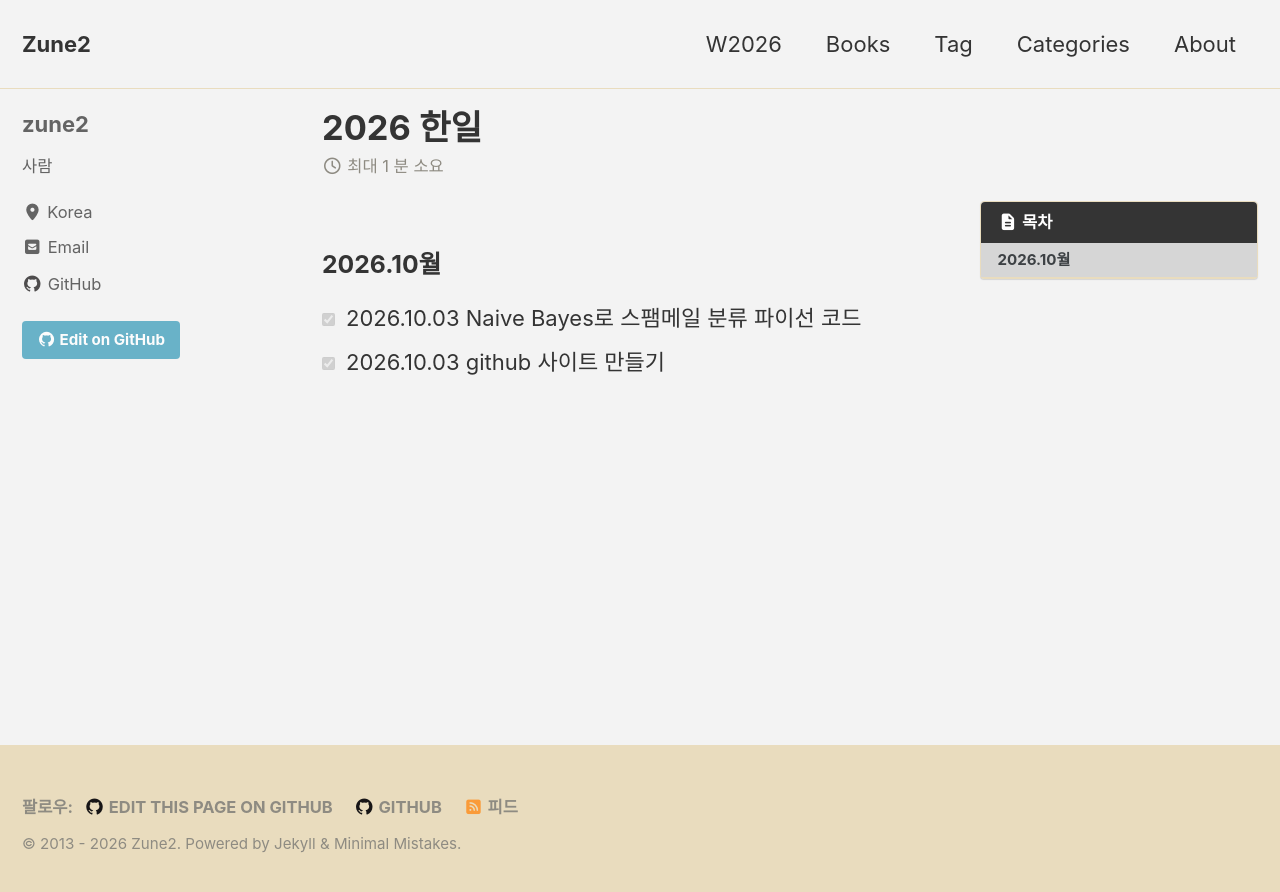
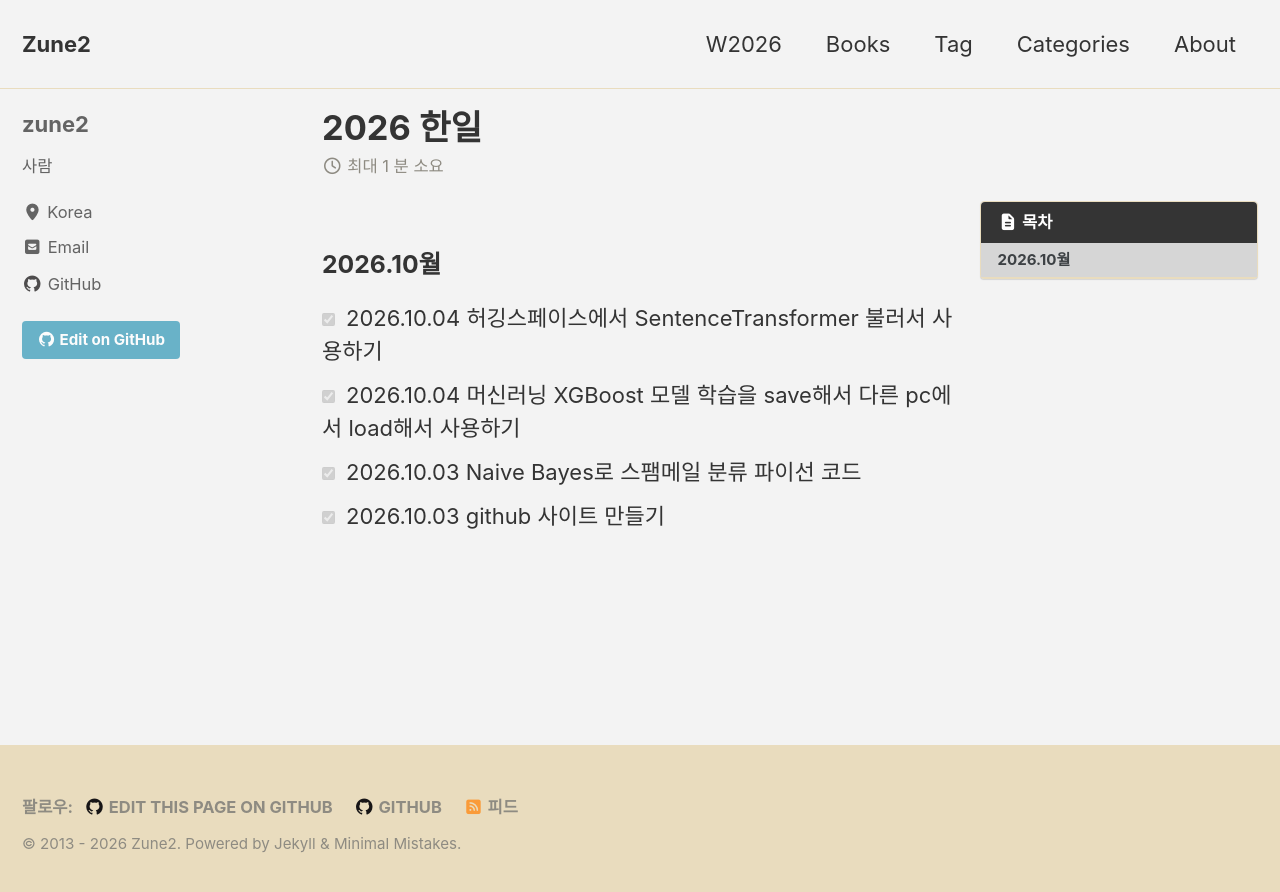
Before and after one commit to zune2/zune2.github.io, a Jekyll site: the page built from W2026.md, in a window 1280 px wide. Shown: the top 892 px of the page. Built offline with Jekyll 4.4.1, drawn with Linux system fonts in a browser that asks for light colours; cached includes are drawn as plain includes.

Commit message:
Update W2026.md

```diff
--- a/W2026.md
+++ b/W2026.md
@@ -12,5 +12,7 @@ description: desc가 여기에
 ---
 
 ### 2026.10월
+- [X] 2026.10.04 허깅스페이스에서 SentenceTransformer 불러서 사용하기
+- [X] 2026.10.04 머신러닝 XGBoost 모델 학습을 save해서 다른 pc에서 load해서 사용하기
 - [X] 2026.10.03 Naive Bayes로 스팸메일 분류 파이선 코드
 - [X] 2026.10.03 github 사이트 만들기
```
